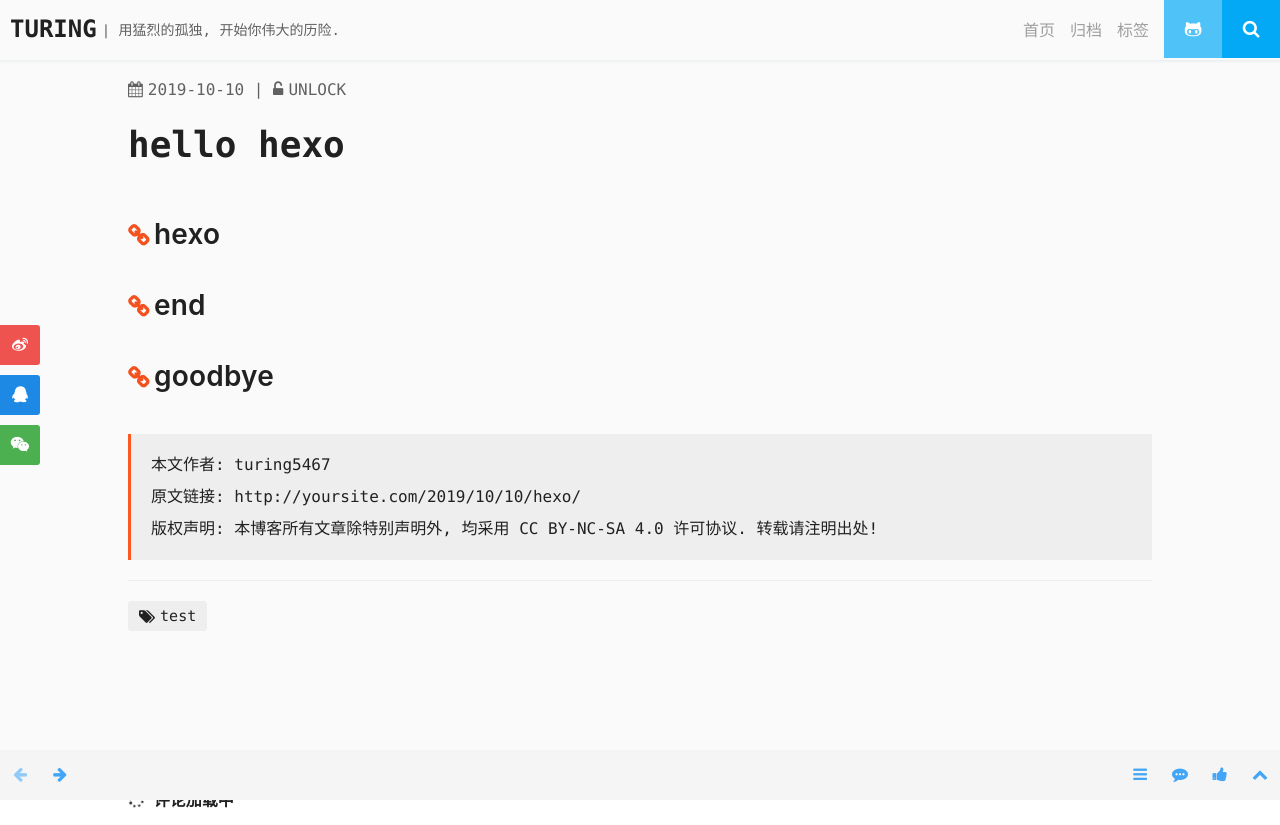
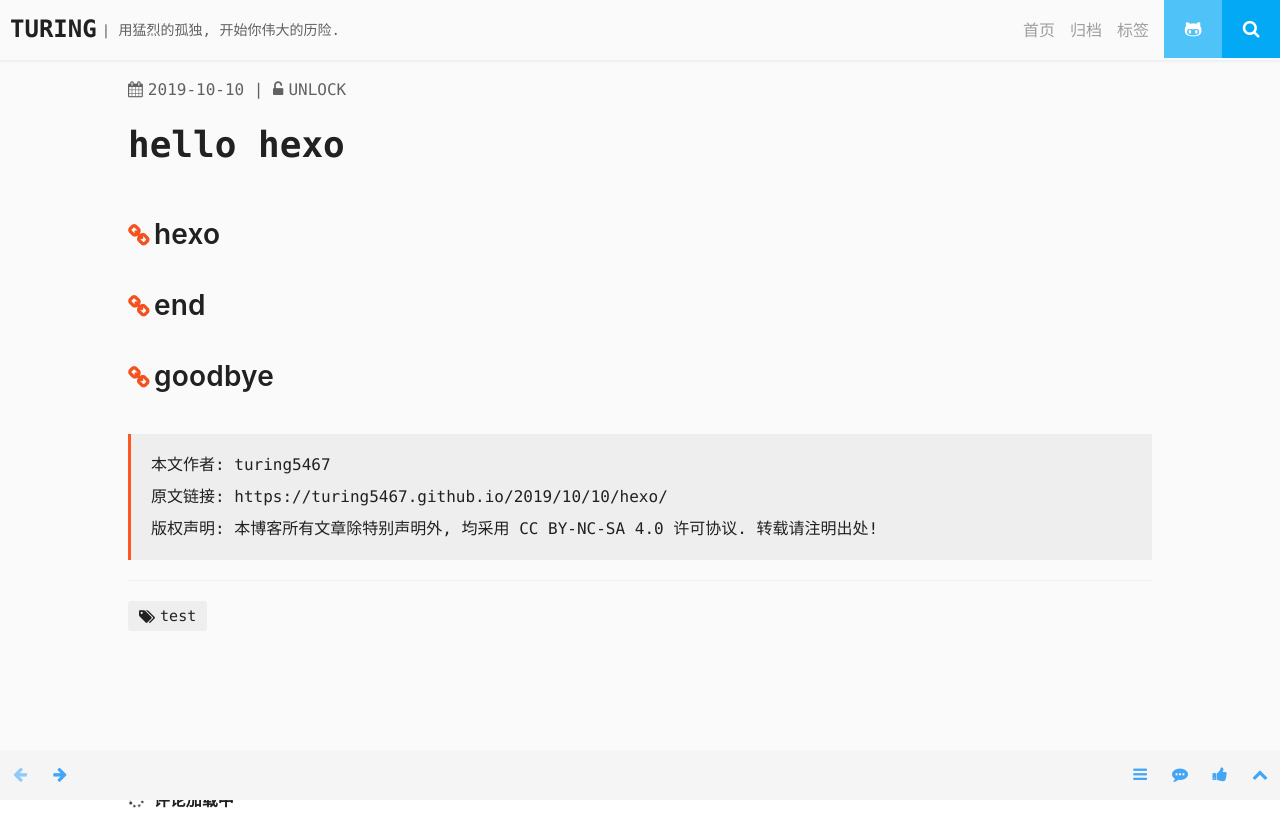
Before and after one commit to turing5467/turing5467.github.io, a plain HTML site: page 2019/10/10/hexo/index.html in a window 1280 px wide. Shown: the top 825 px of the page. Drawn offline with nearby package versions, Linux system fonts and the light colour scheme; some packages are replaced by stand-ins of ours.

Commit message:
Site updated: 2019-10-11 21:28:19

```diff
--- a/2019/10/10/hexo/index.html
+++ b/2019/10/10/hexo/index.html
@@ -6,7 +6,7 @@
   <meta name="author" content="turing5467">
 
 
-  <title>hello hexo | Hexo</title>
+  <title>hello hexo | 图小灵</title>
 
   <meta name="viewport" content="width=device-width, initial-scale=1, maximum-scale=1">
 
@@ -45,7 +45,7 @@
     is_post: true,
     lock: false,
     author: "turing5467",
-    share: {"weibo":true,"qq":true,"wechat":true},
+    share: {"twitter":false},
     mathjax: true,
     page_type: "",
     root: "/"
@@ -171,7 +171,7 @@
 
         <div>
           原文链接:
-          <a href="" target="_blank">http://yoursite.com/2019/10/10/hexo/</a>
+          <a href="" target="_blank">https://turing5467.github.io/2019/10/10/hexo/</a>
         </div>
 
       <div>
@@ -322,19 +322,7 @@
 
 
 
-    <a id="share-btn-weibo" href="javascript:void(0);" target="_blank">
-      <i class="fa fa-weibo"></i>
-    </a>
 
-
-    <a id="share-btn-qq" href="javascript:void(0);" target="_blank">
-      <i class="fa fa-qq"></i>
-    </a>
-
-
-    <a id="share-btn-wechat" href="javascript:void(0);" target="_blank">
-      <i class="fa fa-wechat"></i>
-    </a>
 
 </div>
 
```
Also changed, not shown: 2019/10/10/hello-world/index.html (+3 -15 lines), archives/2019/10/index.html (+2 -14 lines), archives/2019/index.html (+2 -14 lines), archives/index.html (+2 -14 lines), index.html (+2 -14 lines), tags/test/index.html (+2 -14 lines).
